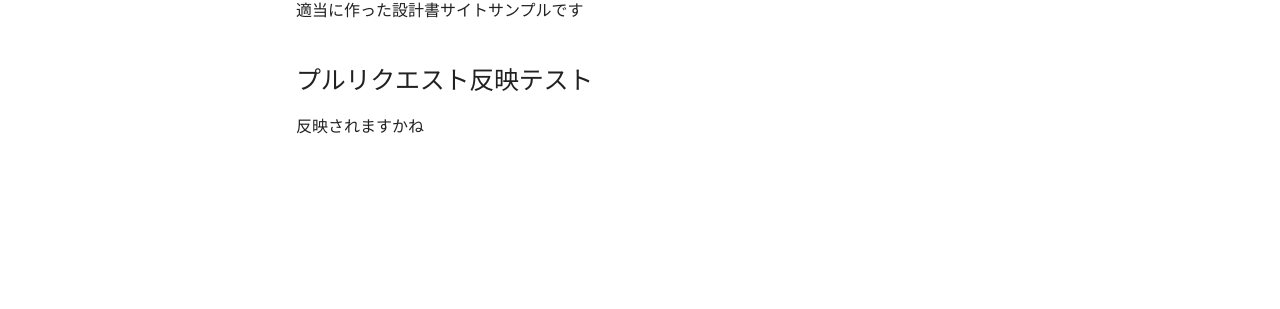
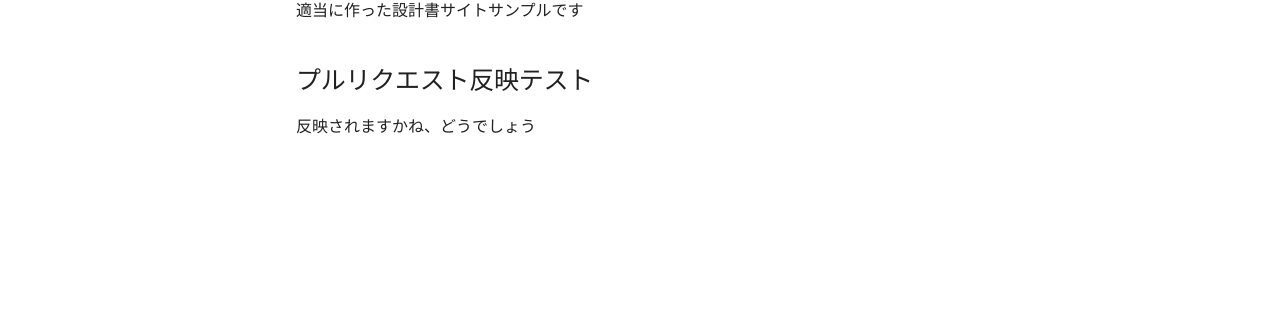
Before and after one commit to m-miyano/mkdocs-document-sample, an MkDocs documentation site: the page built from docs/index.md, in a window 1280 px wide. Shown: the part 233-542 px from the top of the page. Built offline with MkDocs 1.6.1 and Material for MkDocs 9.7.7, drawn with Linux system fonts in a browser that asks for light colours.

Commit message:
Update index.md

```diff
--- a/docs/index.md
+++ b/docs/index.md
@@ -2,4 +2,4 @@
 適当に作った設計書サイトサンプルです
 
 ## プルリクエスト反映テスト
-反映されますかね
+反映されますかね、どうでしょう
```
